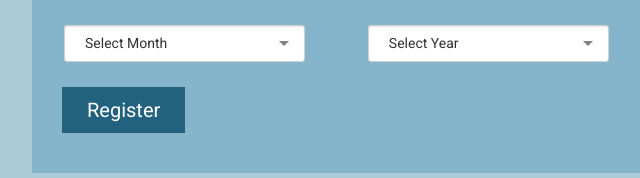
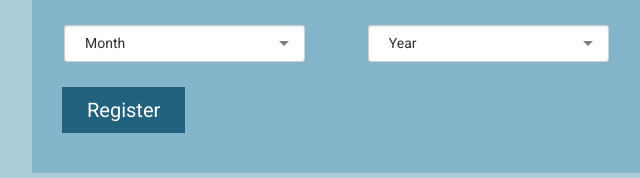
Before and after one commit to tj-experimental/Web-Application, a website: page pages/Interactive-Form/index.html in a window 1280 px wide. Shown: the part 1476-1654 px from the top of the page, 268-908 px from the left. Drawn offline with Linux system fonts and the light colour scheme.

Commit message:
Changed web form

```diff
--- a/pages/Interactive-Form/index.html
+++ b/pages/Interactive-Form/index.html
@@ -118,7 +118,7 @@
 
           <label>Expiration Date:</label>
           <select id="exp-month" name="user_exp-month">
-            <option value="month" >Select Month</option>
+            <option value="month" >Month</option>
             <option value="1">1 - January</option>
             <option value="2">2 - February</option>
             <option value="3">3 - March</option>
@@ -133,7 +133,7 @@
             <option value="12">12 - December</option>
           </select>
           <select id="exp-year" name="user_exp-year" style ="float:right">
-            <option value="month" >Select Year</option>
+            <option value="month" >Year</option>
             <option value="2016">2016</option>
             <option value="2017">2017</option>
             <option value="2018">2018</option>
--- a/scss/form/_form.scss
+++ b/scss/form/_form.scss
@@ -23,6 +23,7 @@ label#personal, label#agency, label#unlimited
   width: 47%;
   font-size: 15px;
   float: right;
+  border-radius: 6px;
   height: 10%;
   padding: 1%;
 }
```
Also changed, not shown: style/application.css, 1 other file.
